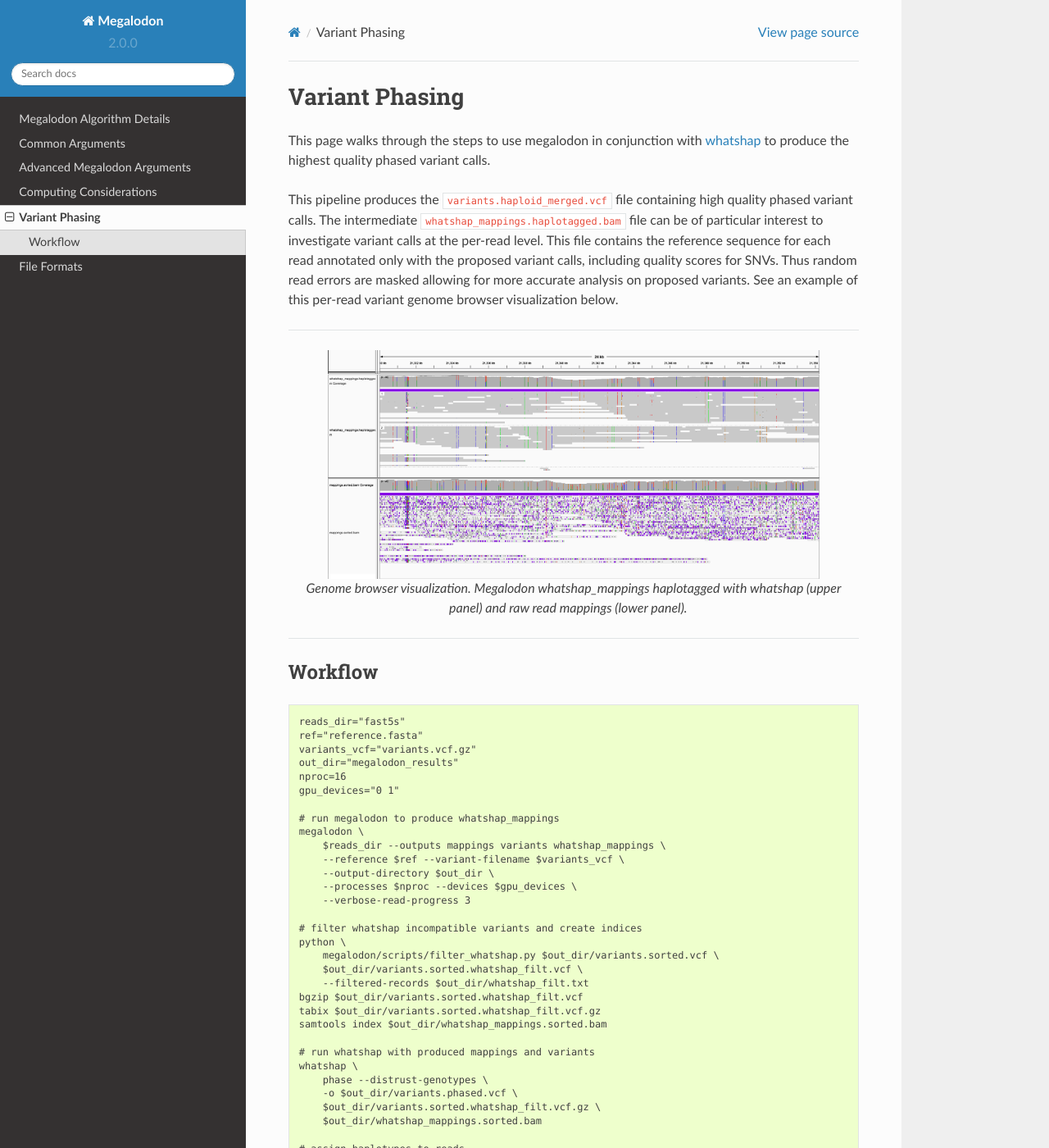
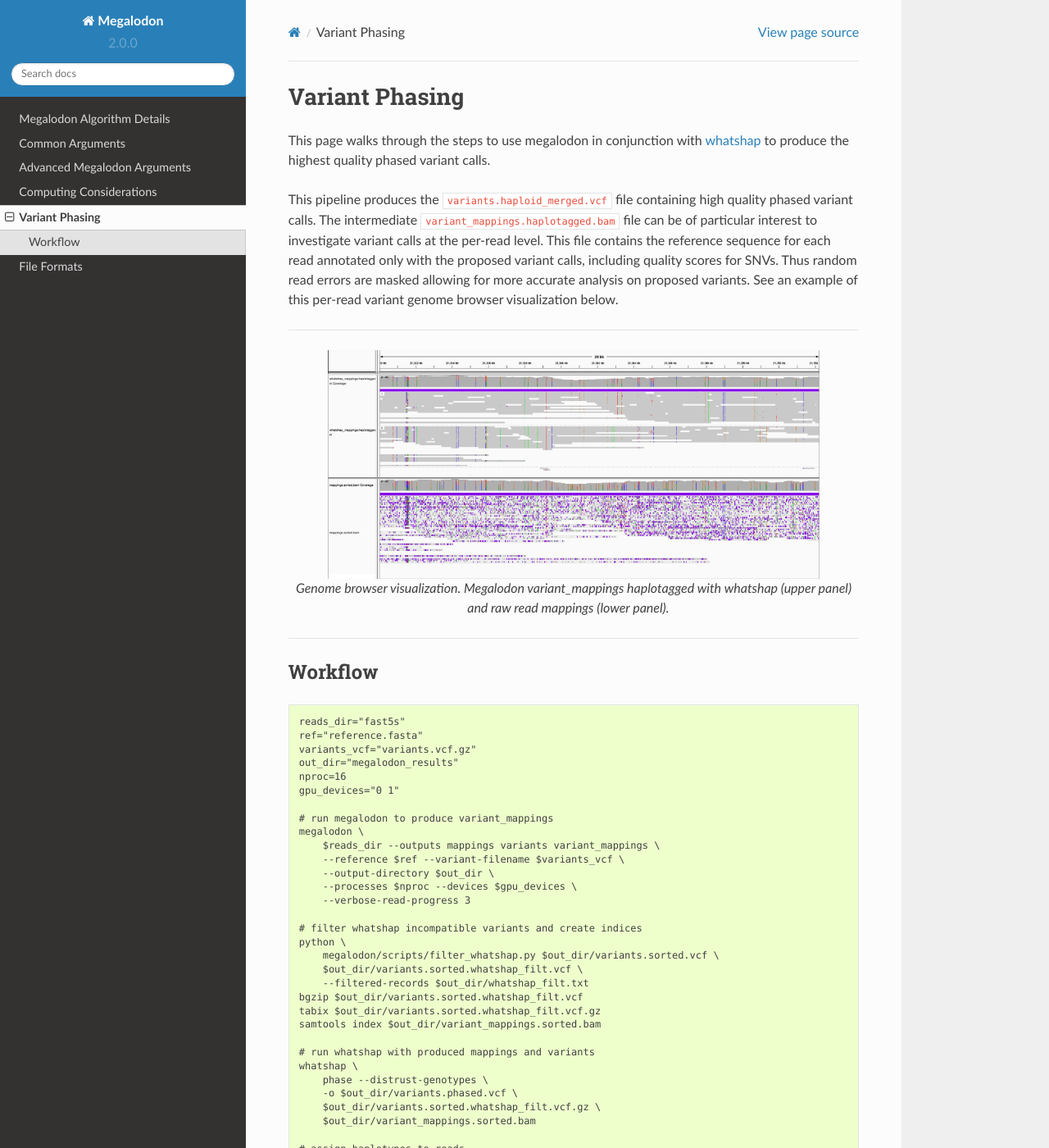
Before and after one commit to nanoporetech/megalodon, a Sphinx documentation site: the page built from docs/variant_phasing.rst, in a window 1280 px wide and 1400 px high. Shown: the whole window at 82% size. Built offline with Sphinx 7.4.7 and the Read the Docs theme 2.0.0, drawn with Linux system fonts in a browser that asks for light colours; some of the changed text lies outside the part shown.

Commit message:
Convert whatshap_mappings to variant_mappings as well as internal code annotations. In prep to add mod_mappings.

```diff
--- a/README.rst
+++ b/README.rst
@@ -142,7 +142,7 @@ Finally the ``--guppy-timeout`` arguments ensures that a run will not stall on a
 High Quality Phased Variant Calls
 ---------------------------------
 
-In order to obtain the highest quality diploid sequence variant calls the full variant phasing pipeline employing whatshap should be applied.
+In order to obtain the highest quality diploid sequence variant calls, the full variant phasing pipeline employing whatshap should be applied.
 This pipeline is described in detail on the `full documentation page <https://nanoporetech.github.io/megalodon/variant_phasing.html>`_.
 The default diploid variant settings are optimized for the full phasing pipeline and not the highest quality diploid calls directly from a single megalodon call.
 
--- a/docs/common_arguments.rst
+++ b/docs/common_arguments.rst
@@ -39,10 +39,10 @@ Output Arguments
 - ``--outputs``
 
   - Specify desired outputs.
-  - Options are ``basecalls``, ``mod_basecalls``, ``mappings``, ``whatshap_mappings``, ``per_read_variants``, ``per_read_mods``, ``variants``, and ``mods``.
+  - Options are ``basecalls``, ``mod_basecalls``, ``mappings``, ``variant_mappings``, ``per_read_variants``, ``per_read_mods``, ``variants``, and ``mods``.
 
     - ``mod_basecalls`` are currently output in an HDF5 file with a data set corresponding to each read (accessed via the ``read_id``).
-    - ``whatshap_mappings`` are intended only for obtaining highly accurate phased variant genotypes.
+    - ``variant_mappings`` are intended only for obtaining highly accurate phased variant genotypes.
 
       - These mappings contain reference sequence at all positions except for per-read called variants. The base quality scores encode the likelihood for that reference anchored variant for use in the whathap phasing algorithm.
       - This file is useful for visualizing per-read variant calls as well as potential variant phasing.
--- a/docs/file_formats.rst
+++ b/docs/file_formats.rst
@@ -27,9 +27,9 @@ Mapping
 Mapped reads can be output in SAM, BAM or CRAM formats.
 Basecalls will be output into the ``mappings.sam``, ``mappings.bam``, or ``mappings.cram`` file within the ``--output-directory``.
 
-~~~~~~~~~~~~~~~~
-Whatshap Mapping
-~~~~~~~~~~~~~~~~
+~~~~~~~~~~~~~~~
+Variant Mapping
+~~~~~~~~~~~~~~~
 
 In addition to standard mapping files, megalodon includes a special mapping-style output with specific relevence to the variant calling pipeline.
 This format can be output as a SAM, BAM or CRAM file as with standard mapping format.
--- a/docs/variant_phasing.rst
+++ b/docs/variant_phasing.rst
@@ -5,7 +5,7 @@ Variant Phasing
 This page walks through the steps to use megalodon in conjunction with `whatshap <https://whatshap.readthedocs.io/en/latest/>`_ to produce the highest quality phased variant calls.
 
 This pipeline produces the ``variants.haploid_merged.vcf`` file containing high quality phased variant calls.
-The intermediate ``whatshap_mappings.haplotagged.bam`` file can be of particular interest to investigate variant calls at the per-read level.
+The intermediate ``variant_mappings.haplotagged.bam`` file can be of particular interest to investigate variant calls at the per-read level.
 This file contains the reference sequence for each read annotated only with the proposed variant calls, including quality scores for SNVs.
 Thus random read errors are masked allowing for more accurate analysis on proposed variants.
 See an example of this per-read variant genome browser visualization below.
@@ -16,7 +16,7 @@ See an example of this per-read variant genome browser visualization below.
    :align: center
    :width: 600
 
-   Genome browser visualization. Megalodon whatshap_mappings haplotagged with whatshap (upper panel) and raw read mappings (lower panel).
+   Genome browser visualization. Megalodon variant_mappings haplotagged with whatshap (upper panel) and raw read mappings (lower panel).
 
 ----
 
@@ -33,9 +33,9 @@ Workflow
    nproc=16
    gpu_devices="0 1"
 
-   # run megalodon to produce whatshap_mappings
+   # run megalodon to produce variant_mappings
    megalodon \
-       $reads_dir --outputs mappings variants whatshap_mappings \
+       $reads_dir --outputs mappings variants variant_mappings \
        --reference $ref --variant-filename $variants_vcf \
        --output-directory $out_dir \
        --processes $nproc --devices $gpu_devices \
@@ -48,37 +48,37 @@ Workflow
        --filtered-records $out_dir/whatshap_filt.txt
    bgzip $out_dir/variants.sorted.whatshap_filt.vcf
    tabix $out_dir/variants.sorted.whatshap_filt.vcf.gz
-   samtools index $out_dir/whatshap_mappings.sorted.bam
+   samtools index $out_dir/variant_mappings.sorted.bam
 
    # run whatshap with produced mappings and variants
    whatshap \
        phase --distrust-genotypes \
        -o $out_dir/variants.phased.vcf \
        $out_dir/variants.sorted.whatshap_filt.vcf.gz \
-       $out_dir/whatshap_mappings.sorted.bam
+       $out_dir/variant_mappings.sorted.bam
 
    # assign haplotypes to reads
    bgzip $out_dir/variants.phased.vcf
    tabix $out_dir/variants.phased.vcf.gz
    whatshap \
        haplotag $out_dir/variants.phased.vcf.gz \
-       $out_dir/whatshap_mappings.sorted.bam \
-       -o $out_dir/whatshap_mappings.haplotagged.bam
+       $out_dir/variant_mappings.sorted.bam \
+       -o $out_dir/variant_mappings.haplotagged.bam
 
    # extract haplotype reads and call haploid variants
    python \
        megalodon/scripts/extract_haplotype_read_ids.py \
-       $out_dir/whatshap_mappings.haplotagged.bam \
-       $out_dir/whatshap_mappings
+       $out_dir/variant_mappings.haplotagged.bam \
+       $out_dir/variant_mappings
    python \
        megalodon/scripts/run_aggregation.py \
        --megalodon-directory $out_dir --output-suffix haplotype_1  \
-       --read-ids-filename $out_dir/whatshap_mappings.haplotype_1_read_ids.txt \
+       --read-ids-filename $out_dir/variant_mappings.haplotype_1_read_ids.txt \
        --outputs variants --haploid --processes $nproc
    python \
        megalodon/scripts/run_aggregation.py \
        --megalodon-directory $out_dir --output-suffix haplotype_2  \
-       --read-ids-filename $out_dir/whatshap_mappings.haplotype_2_read_ids.txt \
+       --read-ids-filename $out_dir/variant_mappings.haplotype_2_read_ids.txt \
        --outputs variants --haploid --processes $nproc
 
    # merge haploid variants to produce diploid variants
```
Also changed, not shown: 3 other files.
